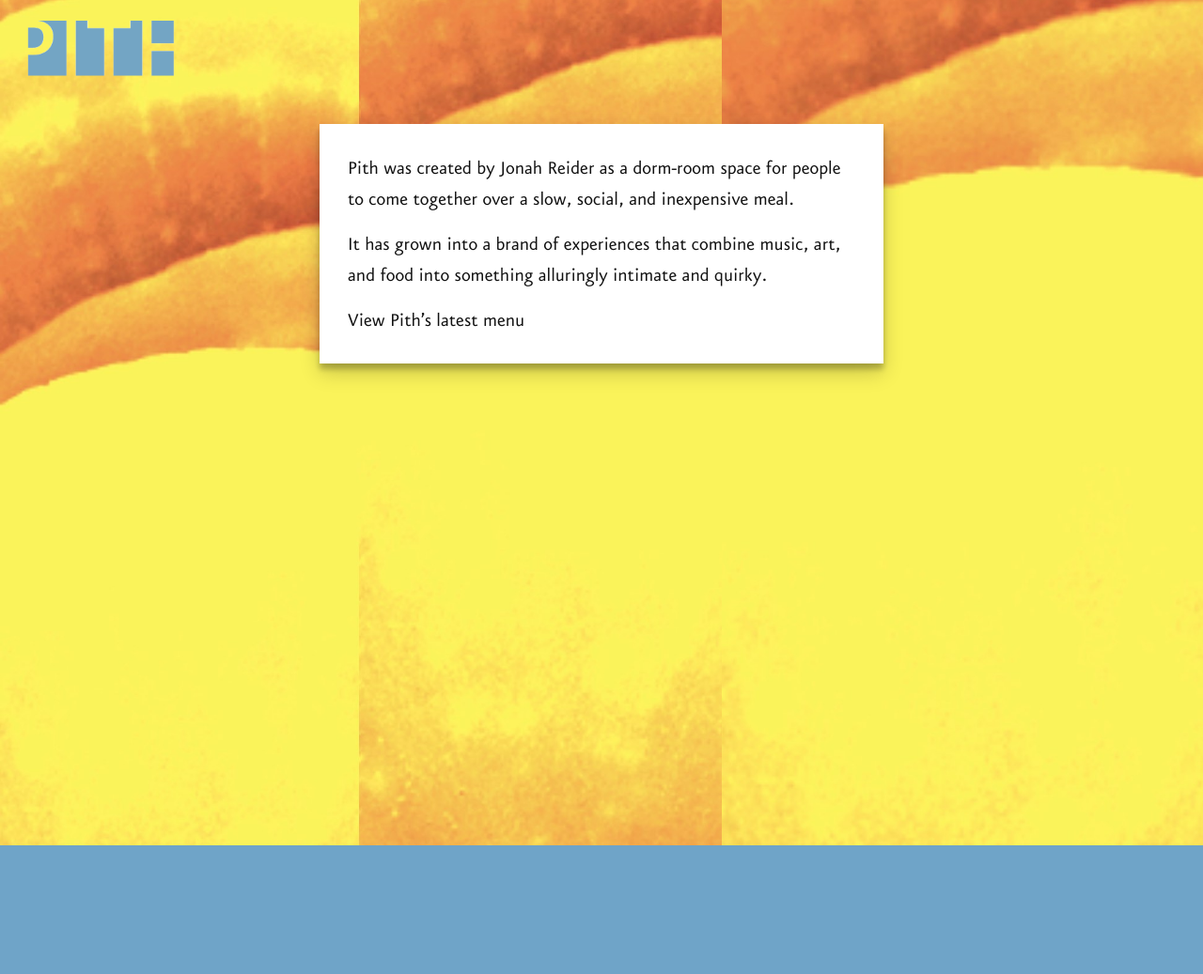
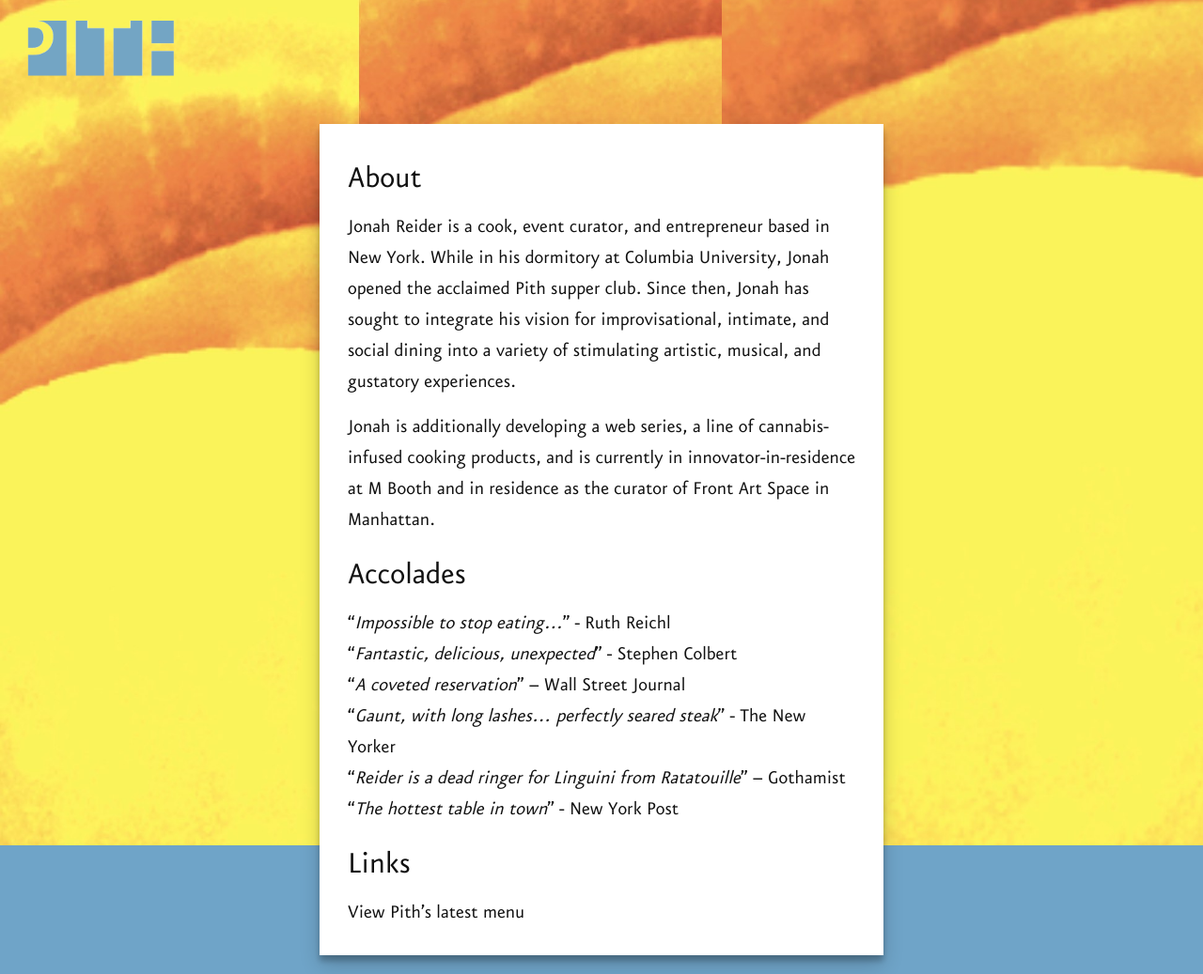
Before and after one commit to zoe-pith/pith-site, a Jekyll site: the page built from about.md, in a window 1280 px wide. Shown: the whole page at 94% size. Built offline with Jekyll 4.4.1, drawn with Linux system fonts in a browser that asks for light colours; before the commit the page ends 900 px from its top, so only the background shows below that.

Commit message:
content update

```diff
--- a/about.md
+++ b/about.md
@@ -5,8 +5,21 @@
 weight: 1
 ---
 
-Pith was created by Jonah Reider as a dorm-room space for people to come together over a slow, social, and inexpensive meal.
+## About
 
-It has grown into a brand of experiences that combine music, art, and food into something alluringly intimate and quirky.
+Jonah Reider is a cook, event curator, and entrepreneur based in New York. While in his dormitory at Columbia University, Jonah opened the acclaimed Pith supper club. Since then, Jonah has sought to integrate his vision for improvisational, intimate, and social dining into a variety of stimulating artistic, musical, and gustatory experiences.
+
+Jonah is additionally developing a web series, a line of cannabis-infused cooking products, and is currently in innovator-in-residence at M Booth and in residence as the curator of Front Art Space in Manhattan.
+
+## Accolades
+
+"_Impossible to stop eating…_" - Ruth Reichl
+"_Fantastic, delicious, unexpected_" - Stephen Colbert
+"_A coveted reservation_" – Wall Street Journal
+"_Gaunt, with long lashes... perfectly seared steak_" - The New Yorker
+"_Reider is a dead ringer for Linguini from Ratatouille_" – Gothamist
+"_The hottest table in town_" - New York Post
+
+## Links
 
 [View Pith's latest menu](http://www.google.com/?q=pith+menu)
--- a/events.html
+++ b/events.html
@@ -6,6 +6,11 @@
 ---
 
 <div class="events">
+
+  <div class="events-header">
+    For supper club, catering, and event curation inquiries, please contact Pith management
+    (email: <a href="mailto:zoe@pith.space">zoe@pith.space</a>)
+  </div>
 
   <ul class="event-list">
     {% for event in site.categories.event %}
```
Also changed, not shown: contact.md (+2 -3 lines).
